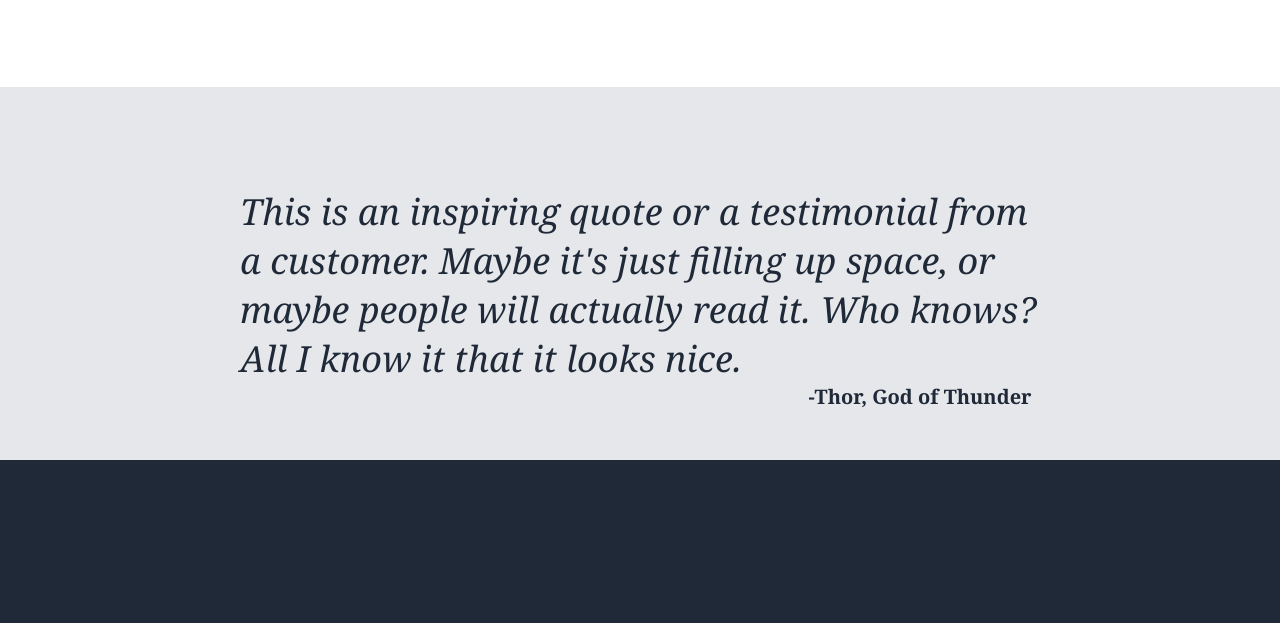
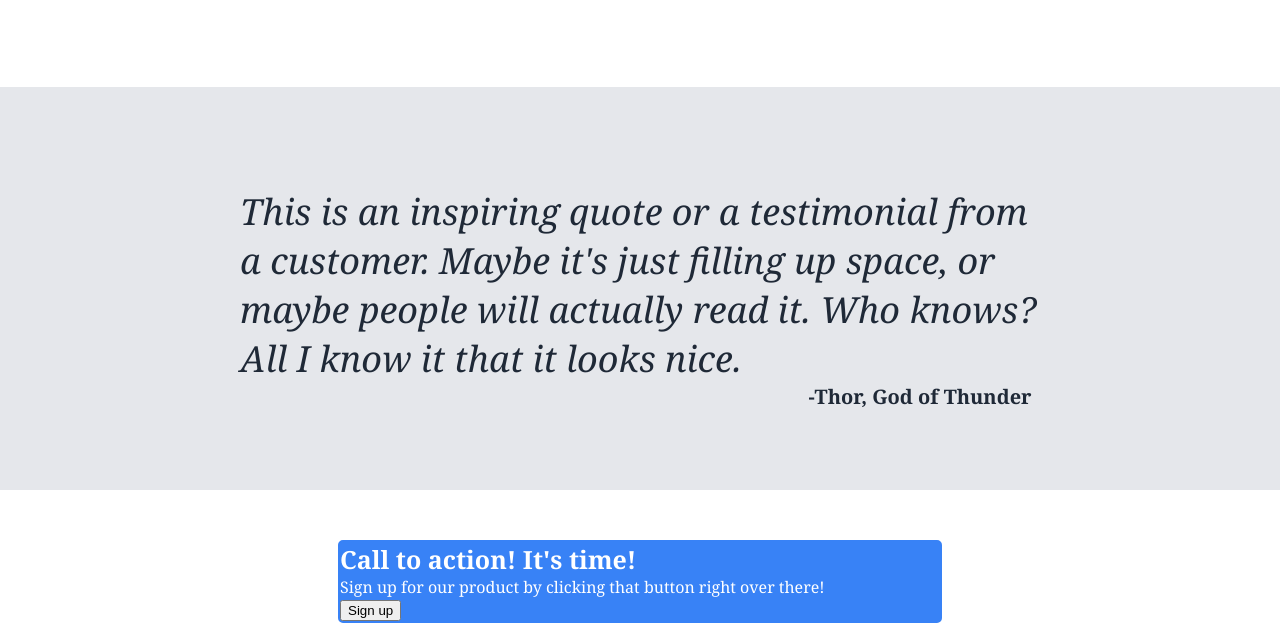
Before and after one commit to importjdm/Landing-Page, a plain HTML site: page index.html in a window 1280 px wide. Shown: the part 807-1430 px from the top of the page. Before the commit the page ends 1267 px from the top, so only its background shows below. Drawn offline with Linux system fonts and the light colour scheme.

Commit message:
progress on 4th row

```diff
--- a/index.html
+++ b/index.html
@@ -76,8 +76,18 @@ height="175" width="175" alt="I need another pic">
 <div class="thors"> -Thor, God of Thunder</div>
      </div>
 
+<div class="color">
+ <div class="calltoaction">
+    <div class="cta"> Call to action! It's time!</div>
 
 
+<div class="sign-up">
+    <div>Sign up for our product by clicking that button right over
+        there!</div>
+</div>
+        <button class="footer-button">Sign up</button>
+</div>
+</div>
 
 
 
--- a/style.css
+++ b/style.css
@@ -185,7 +185,7 @@ div.text{
     display: flex;
     justify-content: center;
     background-color: #e5e7eb;
-    padding-bottom: 50px;
+    padding-bottom: 80px;
     flex-shrink: 1;
 
 }
@@ -196,3 +196,32 @@ div.text{
     font-weight: bolder;
     margin-left: 560px;
 }
+
+.color{
+    background-color: white;
+    display: flex;
+    justify-content: center;
+}
+
+
+
+.calltoaction{
+    background-color: #3882f6;
+    width: 600px;
+    margin-top: 50px;
+    border-radius: 5px;
+    border: solid 2px #3882f6;
+}
+
+.cta{
+
+    font-size: 25px;
+    color: white;
+    font-weight: bold;
+}
+
+.sign-up{
+    color: white;
+
+
+}
```
